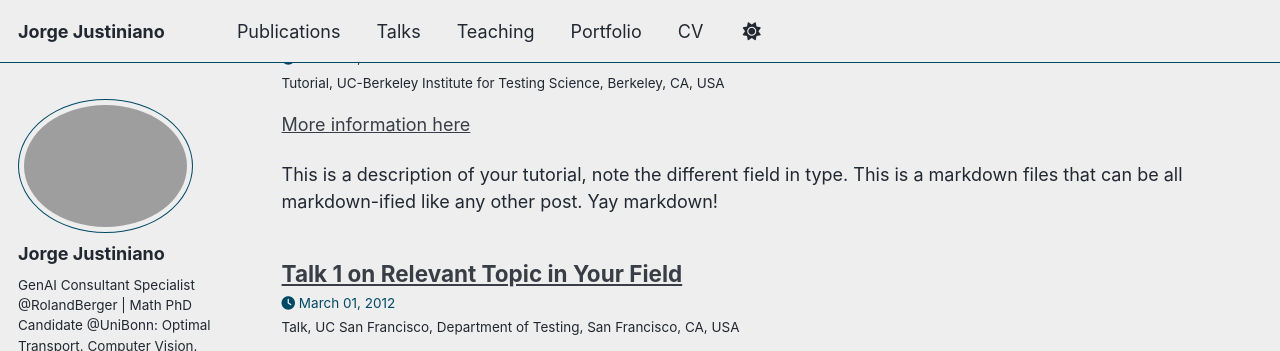
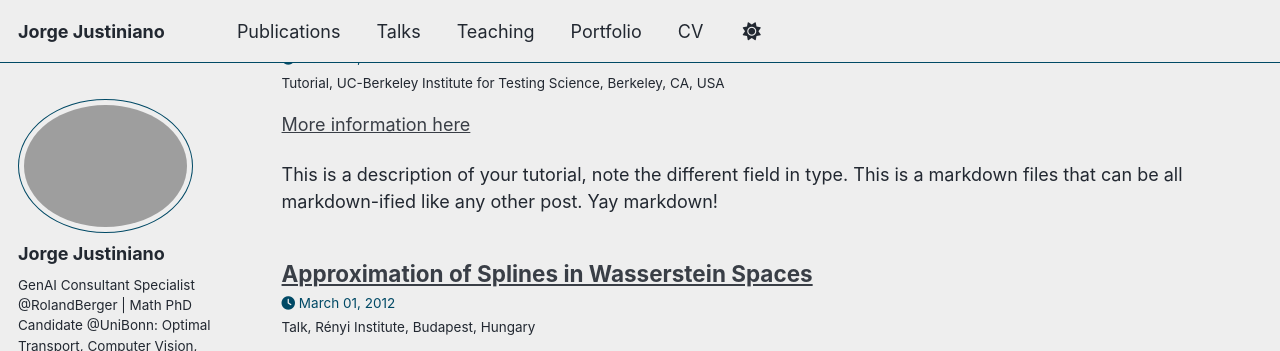
Before and after one commit to jjustiniano2/jjustiniano2.github.io, a Jekyll site: the page built from _pages/talks.html, in a window 1280 px wide and 900 px high, scrolled down 595 px, cut to the strip 0-351 px from the top of the window. Built offline with Jekyll 4.4.1, drawn with Linux system fonts in a browser that asks for light colours; some web fonts are replaced; a script that is not in the unit is left out.

Commit message:
Update 2012-03-01-talk-1.md

```diff
--- a/_talks/2012-03-01-talk-1.md
+++ b/_talks/2012-03-01-talk-1.md
@@ -1,16 +1,16 @@
 ---
-title: "Talk 1 on Relevant Topic in Your Field"
+title: "Approximation of Splines in Wasserstein Spaces"
 collection: talks
 type: "Talk"
-permalink: /talks/2012-03-01-talk-1
-venue: "UC San Francisco, Department of Testing"
+permalink: /talks/2022-09-28-talk-2
+venue: "Rényi Institute"
 date: 2012-03-01
-location: "San Francisco, CA, USA"
+location: "Budapest, Hungary"
 ---
 
 <div style="position:relative;padding-bottom:56.25%;height:0;overflow:hidden;border-radius:12px;">
   <iframe
-    src="https://video.renyi.hu/video/approximation-of-splines-in-wasserstein-spaces-495"
+    src="https://video.renyi.hu/watch-video/495"
     title="Rényi Video Portal"
     frameborder="0"
     allowfullscreen
```
